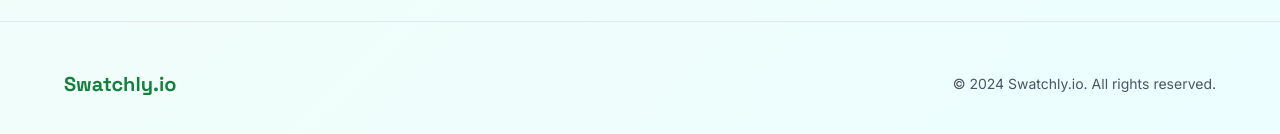
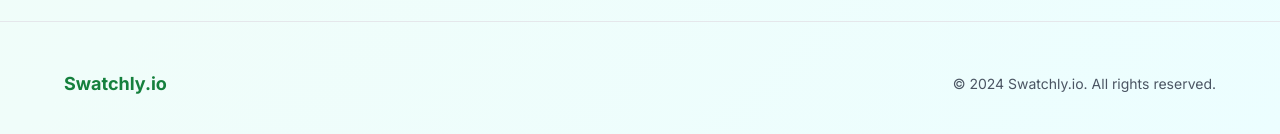
Before and after one commit to gilligan12/swatchly.io, a Next.js app: page / in a window 1280 px wide. Shown: the part 1154-1288 px from the top of the page. Built offline with nearby package versions, Linux system fonts and the light colour scheme.

Commit message:
Fix: Remove font-display reference, use Inter throughout

```diff
--- a/app/page.tsx
+++ b/app/page.tsx
@@ -301,7 +301,7 @@
       {/* Footer */}
       <footer className="container mx-auto px-6 py-12 mt-20 border-t border-gray-200">
         <div className="max-w-6xl mx-auto flex flex-col md:flex-row justify-between items-center">
-          <div className="text-xl font-display font-bold text-green-700 mb-4 md:mb-0">
+          <div className="text-lg font-bold text-green-700 mb-4 md:mb-0">
             Swatchly.io
           </div>
           <div className="text-gray-600 text-sm">
```
